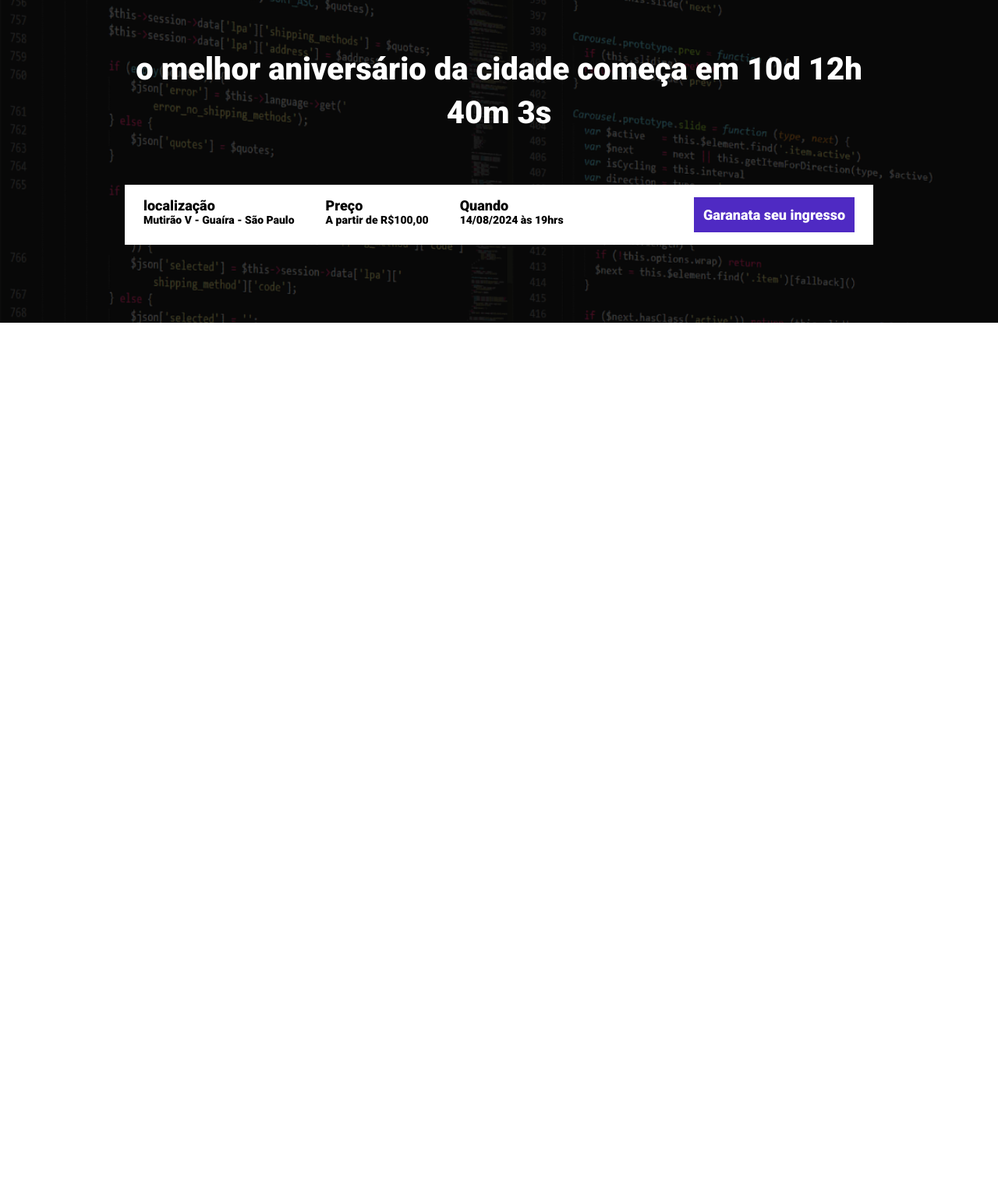
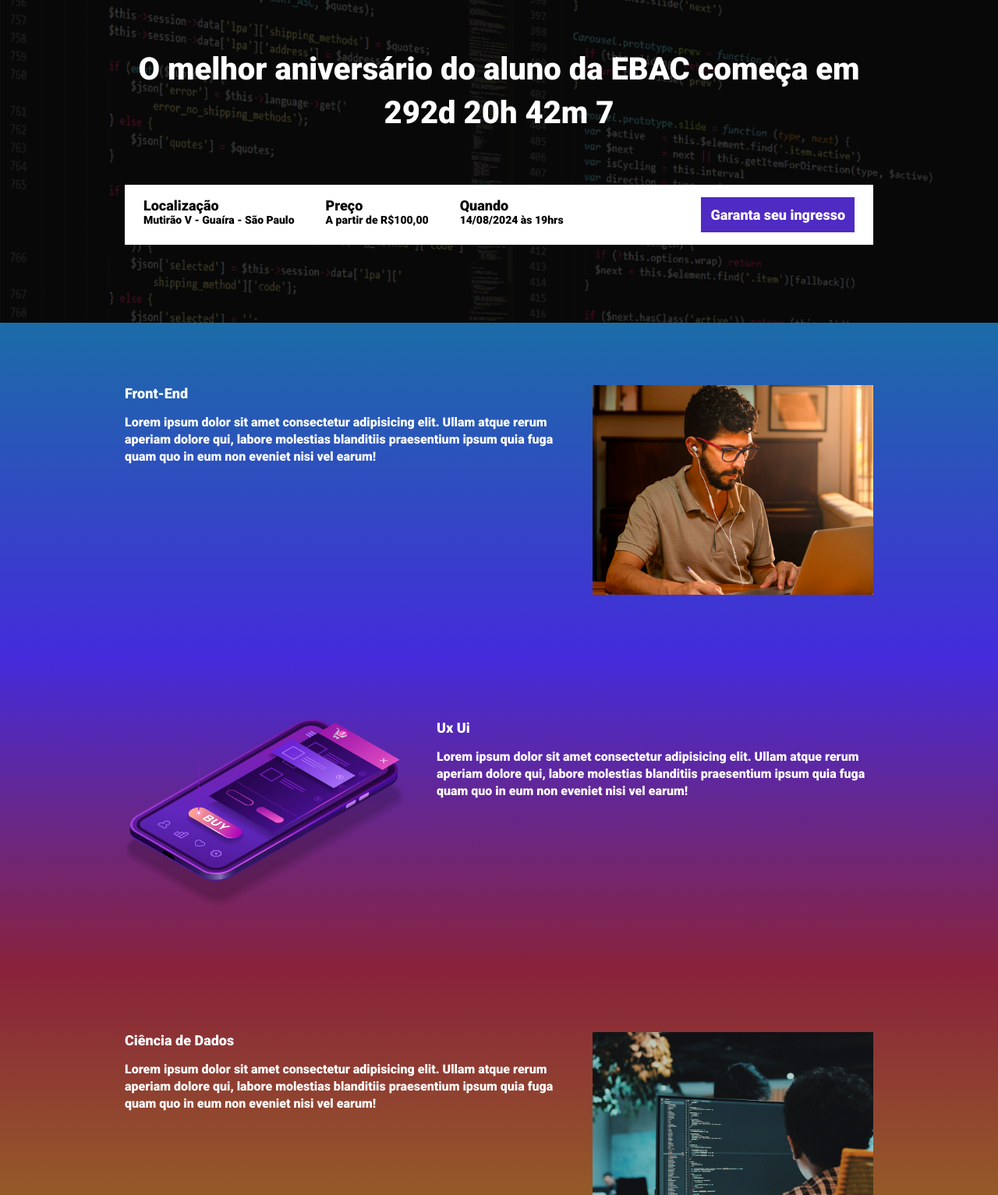
Before and after one commit to Danilo-Sam/evento_aniversario, a website built with Parcel: page src/index.html in a window 1280 px wide. Shown: the part 147-1680 px from the top of the page at 78% size. Before the commit the page ends 800 px from the top, so only its background shows below. Built offline with nearby package versions, Linux system fonts and the light colour scheme.

Commit message:
criando a contagem regressiva

```diff
--- a/package.json
+++ b/package.json
@@ -2,9 +2,9 @@
   "name": "evento_aniversario",
   "version": "1.0.0",
   "description": "",
-  "main": "index.js",
   "scripts": {
     "dev": "parcel src/index.html src/styles/main.scss src/scripts/main.js",
+    "build": "parcel build src/index.html",
     "test": "echo \"Error: no test specified\" && exit 1"
   },
   "repository": {
--- a/src/index.html
+++ b/src/index.html
@@ -8,20 +8,20 @@
     <link rel="preconnect" href="https://fonts.googleapis.com">
     <link rel="preconnect" href="https://fonts.gstatic.com" crossorigin>
     <link href="https://fonts.googleapis.com/css2?family=Roboto:wght@900&display=swap" rel="stylesheet">
-
     <link rel="stylesheet" href="styles/main.scss">
+    <link rel="stylesheet" href="https://unpkg.com/aos@next/dist/aos.css" />
 </head>
 <body>
     <header class="hero">
         <div class="container">
             <img class="hero__logo" src="./images/ebac_logo.svg" alt="">
             <p class="hero__text">
-                o melhor aniversário da cidade começa em 10d 12h 40m 3s
+                O melhor aniversário do aluno da EBAC começa em <span id="contador"></span>
             </p>
             <div class="infos-bar">
                 <ul class="infos-bar__infos">
                     <li class="infos-bar__infos__item">
-                        <b>localização</b>
+                        <b>Localização</b>
                         Mutirão V - Guaíra - São Paulo
                     </li>
                     <li class="infos-bar__infos__item">
@@ -34,11 +34,58 @@
                     </li>
                 </ul>
                 <a href="#" class="button button--primary">
-                    Garanata seu ingresso
+                    Garanta seu ingresso
                 </a>
             </div>
         </div>
     </header>
-    <scripts src="scripts/main.js"></scripts>
+
+    <section class="event event--frontend">
+        <div class="container" data-aos="zoom-in">
+            <div class="event__details">
+                <h2 class="event__details__title">Front-End</h2>
+                <p class="event__details__descrition">
+                    Lorem ipsum dolor sit amet consectetur adipisicing elit. Ullam atque rerum aperiam dolore qui, labore molestias blanditiis praesentium ipsum quia fuga quam quo in eum non eveniet nisi vel earum!
+                </p>
+            </div>
+            <img class="event__image" src="./images/frontend.png" alt="Front-end">
+        </div>
+    </section>
+    <section class="event event--ux-ui event--image-left">
+        <div class="container" data-aos="zoom-out">
+            <div class="event__details">
+                <h2 class="event__details__title">Ux Ui</h2>
+                <p class="event__details__descrition">
+                    Lorem ipsum dolor sit amet consectetur adipisicing elit. Ullam atque rerum aperiam dolore qui, labore molestias blanditiis praesentium ipsum quia fuga quam quo in eum non eveniet nisi vel earum!
+                </p>
+            </div>
+            <img class="event__image" src="./images/ui-ux.png" alt="Ux Ui">
+        </div>
+    </section>
+    <section class="event event--data-science">
+        <div class="container" data-aos="zoom-in">
+            <div class="event__details">
+                <h2 class="event__details__title">Ciência de Dados</h2>
+                <p class="event__details__descrition">
+                    Lorem ipsum dolor sit amet consectetur adipisicing elit. Ullam atque rerum aperiam dolore qui, labore molestias blanditiis praesentium ipsum quia fuga quam quo in eum non eveniet nisi vel earum!
+                </p>
+            </div>
+            <img class="event__image" src="./images/data.png" alt="Data Science">
+        </div>
+    </section>
+    <section class="event event--backend event--image-left">
+        <div class="container" data-aos="zoom-out">
+            <div class="event__details">
+                <h2 class="event__details__title">Back-End</h2>
+                <p class="event__details__descrition">
+                    Lorem ipsum dolor sit amet consectetur adipisicing elit. Ullam atque rerum aperiam dolore qui, labore molestias blanditiis praesentium ipsum quia fuga quam quo in eum non eveniet nisi vel earum!
+                </p>
+            </div>
+            <img class="event__image" src="./images/backend.png" alt="Back-end">
+        </div>
+    </section>
+
+    <script src="https://unpkg.com/aos@next/dist/aos.js"></script>
+    <script src="scripts/main.js"></script>
 </body>
 </html>
--- a/src/scripts/main.js
+++ b/src/scripts/main.js
@@ -0,0 +1,27 @@
+AOS.init();
+
+const dataDoEvento = new Date("Aug 14, 2024 19:00:00");
+const timeStampDoEvento = dataDoEvento.getTime();
+
+const contaTempo = setInterval(function() {
+    const agora = new Date();
+    const timeStampAtual = agora.getTime();
+
+    const distanciaAteOEvento = timeStampDoEvento - timeStampAtual;
+
+    const diaEmMs = 1000 * 60 * 60 * 24;
+    const horaEmMs = 1000 * 60 * 60;
+    const minutoEmMs = 1000 * 60;
+
+    const diasAteOEvento = Math.floor(distanciaAteOEvento / diaEmMs);
+    const horasAteOEvento = Math.floor((distanciaAteOEvento % diaEmMs) / horaEmMs);
+    const minutosAteOEvento = Math.floor((distanciaAteOEvento % horaEmMs) / minutoEmMs);
+    const segundosAteOEvento = Math.floor((distanciaAteOEvento % minutoEmMs) / 1000);
+
+    document.getElementById('contador').innerHTML = `${diasAteOEvento}d ${horasAteOEvento}h ${minutosAteOEvento}m ${segundosAteOEvento}`;
+
+    if (distanciaAteOEvento < 0) {
+        clearInterval(contaTempo);
+        document.getElementById('contador').innerHTML = 'Evento expirado';
+    }
+},1000);
--- /dev/null
+++ b/src/styles/_event.scss
@@ -0,0 +1,63 @@
+@use 'variables';
+
+.event {
+    padding: 80px 0;
+
+    &--frontend {
+        background-image: linear-gradient(variables.$blue1, variables.$blue2);
+    }
+
+    &--ux-ui {
+        background-image: linear-gradient(variables.$blue2, variables.$pink);
+    }
+
+    &--data-science {
+        background-image: linear-gradient(variables.$pink, variables.$yellow);
+    }
+
+    &--backend {
+        background-image: linear-gradient(variables.$yellow, variables.$pink);
+    }
+
+    &--image-left {
+        .container {
+            flex-direction: row-reverse;
+        }
+    }
+
+    .container {
+        display: flex;
+        gap: 40px;
+    }
+
+    &__image {
+        max-width: 360px;
+    }
+
+    &__details {
+        &__title {
+            font-size: 18px;
+            font-weight: bold;
+            margin-bottom: 16px;
+        }
+
+        &__descrition {
+            line-height: 22px;
+        }
+    }
+
+    @media (max-width: 640px) {
+        .container {
+            display: block;
+        }
+
+        &__image {
+            width: 100%;
+        }
+
+        &__details {
+            margin-right: 0;
+            margin-bottom: 16px;
+        }
+    }
+}
--- /dev/null
+++ b/src/styles/_variables.scss
@@ -0,0 +1,8 @@
+$textColor: #fff;
+$secondaryTextColor: #000;
+
+$blue1: #1b6ca7;
+$blue2: #442bdb;
+$pink: #89223b;
+$yellow: #9c791d;
+$purple: #4f2ac3;
--- a/src/styles/components/_buttons.scss
+++ b/src/styles/components/_buttons.scss
@@ -1,3 +1,5 @@
+@use '../variables';
+
 .button {
     padding: 12px;
     font-size: 18px;
@@ -8,7 +10,7 @@
 
     &--primary {
         color: #fff;
-        background-color: #4f2ac3;
+        background-color: variables.$purple;
     }
 
     @media (max-width: 640px) {
--- a/src/styles/components/_infos_bar.scss
+++ b/src/styles/components/_infos_bar.scss
@@ -1,6 +1,8 @@
+@use '../variables';
+
 .infos-bar {
     padding: 16px 24px;
-    background-color: #fff;
+    background-color: variables.$textColor;
     display: flex;
     justify-content: space-between;
 
@@ -10,10 +12,10 @@
 
         &__item {
             font-size: 14px;
-            color: #000;
+            color: variables.$secondaryTextColor;
 
             b {
-                color: #000;
+                color: variables.$secondaryTextColor;
                 font-size: 18px;
                 display: block;
             }
--- a/src/styles/hero.scss
+++ b/src/styles/hero.scss
@@ -1,3 +1,5 @@
+@use 'variables';
+
 .hero {
     padding-top: 64px;
     padding-bottom: 100px;
@@ -16,7 +18,7 @@
         left: 0;
         width: 100%;
         height: 100%;
-        background-color: #000;
+        background-color: variables.$secondaryTextColor;
         content: '';
         opacity: .7;
     }
--- a/src/styles/main.scss
+++ b/src/styles/main.scss
@@ -1,13 +1,15 @@
 @use 'hero';
 @use 'components/infos_bar';
 @use 'components/buttons';
+@use 'event';
+@use 'variables';
 
 * {
     margin: 0;
     padding: 0;
     box-sizing: border-box;
     font-family: Roboto, sans-serif;
-    color: #fff;
+    color: variables.$textColor;
     list-style: none;
 }
 
```
